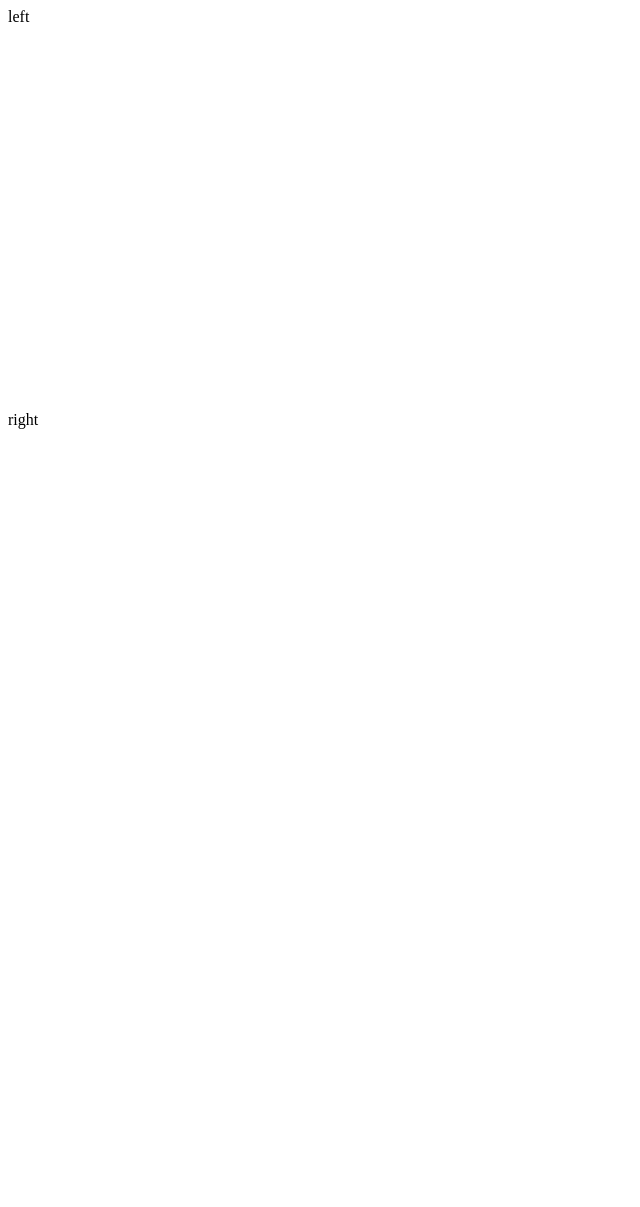
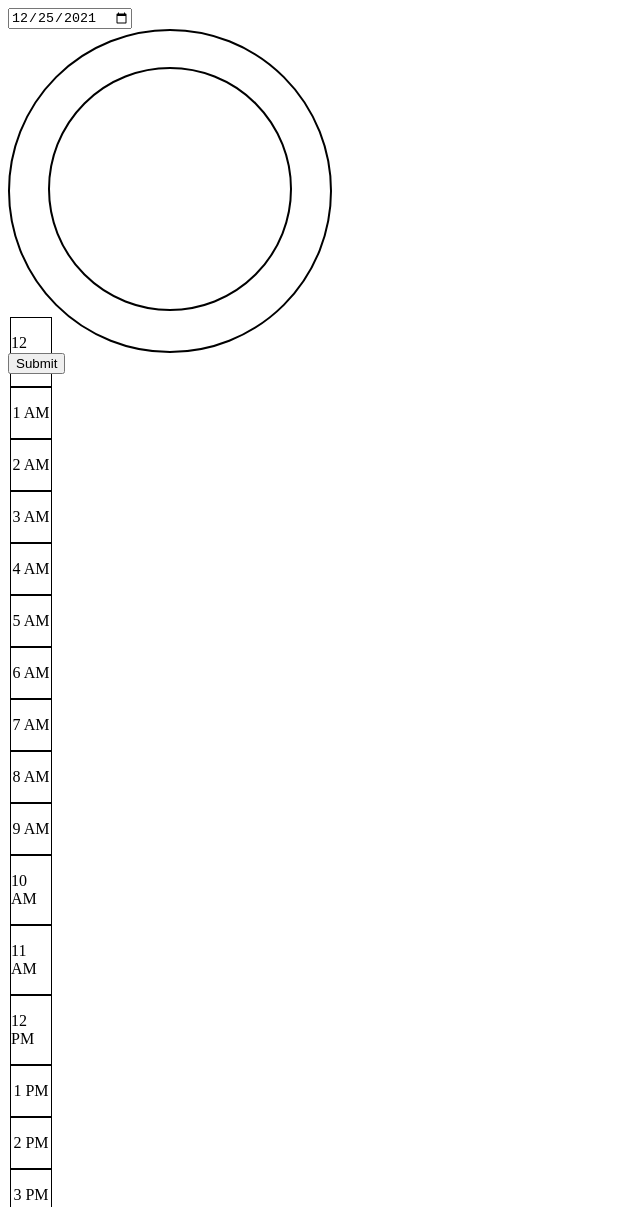
Before and after one commit to nkhkh/Targetting-Website, a plain HTML site: page index.html in a window 1280 px wide. Shown: the top 1207 px of the page, without its empty margins (0-640 px from the left). Before the commit the page ends 806 px from the top, so only its background shows below. Drawn offline with Linux system fonts and the light colour scheme.

Commit message:
prototype

```diff
--- a/index.css
+++ b/index.css
@@ -1,5 +1,26 @@
-.main-content {
-    display: grid;
-    grid-auto-rows: minmax(24.2rem, auto);
-    row-gap: 1rem;
+.clock {
+    border-width: 2px;
+    border-style: solid;
+    height: 20rem;
+    width: 20rem;
+    border-radius: 50%;
 }
+
+.inner-clock {
+    border-width: 2px;
+    border-style: solid;
+    justify-content: center;
+    align-items: center;
+    height: 15rem;
+    width: 15rem;
+    border-radius: 50%;
+    margin: 11% 0% 2% 12%;
+}
+
+.time {
+    display: flex;
+    justify-content: center;
+    border: black solid 1px;
+    width: 2.5rem;
+    margin-right: 0.2rem;
+}
--- a/index.html
+++ b/index.html
@@ -10,15 +10,99 @@
     <title>Hello World</title>
 </head>
 
-<body>
+<body onload="setTodayDate()">
     <main class="main-content">
+        <form action="send.php" method="post" id="myform">
+            <div>
+                <input type="date" id="datefield" value="" onchange="refreshtime()">
+            </div>
+            <!-- <div>
+                start time
+                <input type="time" id="StartTime">
+            </div>
+            <div>
+                end time
+                <input type="time" id="EndTime">
+            </div> -->
 
-        <section class="top">
-            left
-        </section>
-        <section class="bottom">
-            right
-        </section>
+            <div class="clock">
+                <div class="inner-clock"></div>
+                <div class="time" id="01">
+                    <p> 12 AM </p>
+                </div>
+                <div class="time" id="02">
+                    <p>1 AM </p>
+                </div>
+                <div class="time" id="03">
+                    <p>2 AM </p>
+                </div>
+                <div class="time" id="04">
+                    <p>3 AM </p>
+                </div>
+                <div class="time" id="05">
+                    <p>4 AM </p>
+                </div>
+                <div class="time" id="06">
+                    <p>5 AM </p>
+                </div>
+                <div class="time" id="07">
+                    <p>6 AM </p>
+                </div>
+                <div class="time" id="08">
+                    <p>7 AM </p>
+                </div>
+                <div class="time" id="09">
+                    <p>8 AM </p>
+                </div>
+                <div class="time" id="10">
+                    <p>9 AM </p>
+                </div>
+                <div class="time" id="11">
+                    <p>10 AM </p>
+                </div>
+                <div class="time" id="12">
+                    <p>11 AM </p>
+                </div>
+                <div class="time" id="13">
+                    <p>12 PM </p>
+                </div>
+                <div class="time" id="14">
+                    <p>1 PM </p>
+                </div>
+                <div class="time" id="15">
+                    <p>2 PM </p>
+                </div>
+                <div class="time" id="16">
+                    <p>3 PM </p>
+                </div>
+                <div class="time" id="17">
+                    <p>4 PM </p>
+                </div>
+                <div class="time" id="18">
+                    <p>5 PM </p>
+                </div>
+                <div class="time" id="19">
+                    <p>6 PM </p>
+                </div>
+                <div class="time" id="20">
+                    <p>7 PM </p>
+                </div>
+                <div class="time" id="21">
+                    <p>8 PM </p>
+                </div>
+                <div class="time" id="22">
+                    <p>9 PM </p>
+                </div>
+                <div class="time" id="23">
+                    <p>10 PM </p>
+                </div>
+                <div class="time" id="24">
+                    <p>11 PM </p>
+                </div>
+            </div>
+
+            <button type="submit">Submit</button>
+        </form>
     </main>
 </body>
 
--- a/index.js
+++ b/index.js
@@ -0,0 +1,44 @@
+function refreshtime() {
+    let StartTime = document.getElementById("StartTime").value
+    let EndTime = document.getElementById("EndTime").value
+
+    if (StartTime.length == 0 || EndTime.length == 0) {
+        window.alert("fill both inputs")
+    } else {
+        gettime(StartTime, EndTime)
+    }
+
+    document.getElementById("StartTime").value = "";
+    document.getElementById("EndTime").value = "";
+}
+
+function gettime(startTime, EndTime) {
+    let times = []
+    times.push(startTime)
+    times.push(EndTime)
+
+    console.log(times[0])
+    console.log(times[1])
+}
+
+
+
+function setTodayDate() {
+    console.log("something");
+
+    var today = new Date();
+    var dd = today.getDate();
+    var mm = today.getMonth() + 1; //January is 0!
+    var yyyy = today.getFullYear();
+
+    if (dd < 10) {
+        dd = '0' + dd;
+    }
+
+    if (mm < 10) {
+        mm = '0' + mm;
+    }
+
+    today = yyyy + '-' + mm + '-' + dd;
+    document.getElementById("datefield").value = today;
+}
```
